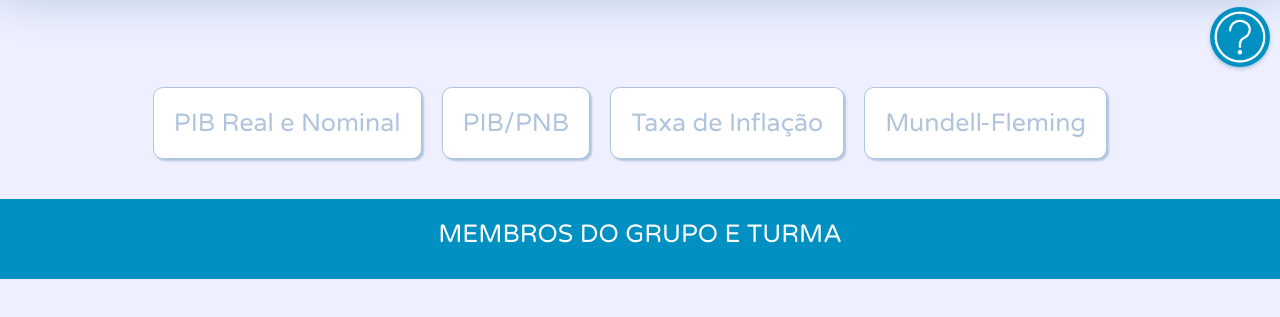
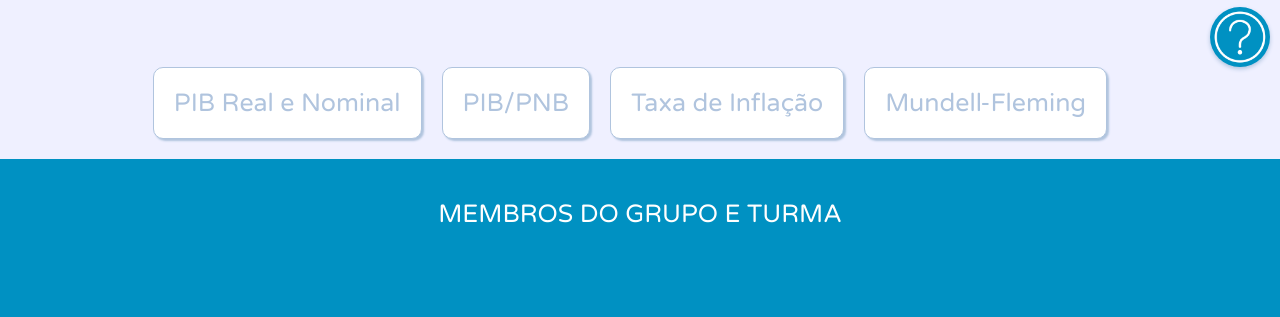
Before and after one commit to PBeani/epEconomia, a plain HTML site: page index.html in a window 1280 px wide. Shown: the part 103-420 px from the top of the page. Drawn offline with Linux system fonts and the light colour scheme.

Commit message:
Ajustes estilo

```diff
--- a/src/css/main.css
+++ b/src/css/main.css
@@ -11,6 +11,10 @@ body {
     font-family: 'Varela Round', sans-serif;
     font-size: 25px;
     text-align: center;
+    background: #0091C2;
+}
+
+section{
     background: #EFF0FF;
 }
 
@@ -43,8 +47,7 @@ body {
 }
 
 .view {
-    margin: 20px auto;
-    padding: 30px 20px 20px 20px;
+    padding: 50px 20px 20px 20px;
     min-width: 700px;
 }
 
@@ -54,7 +57,7 @@ body {
     width: 60px;
     height: 60px;
     position: absolute;
-    top: -10px;
+    top: 10px;
     right: 10px;
     z-index: 2;
     border-radius: 50px;
```
